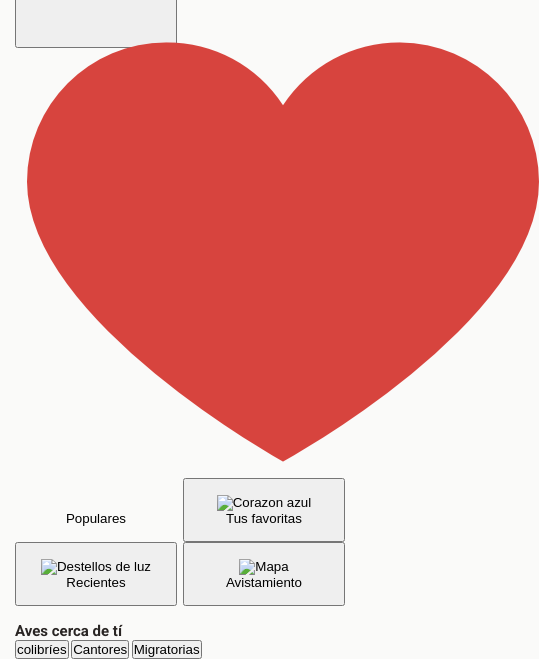
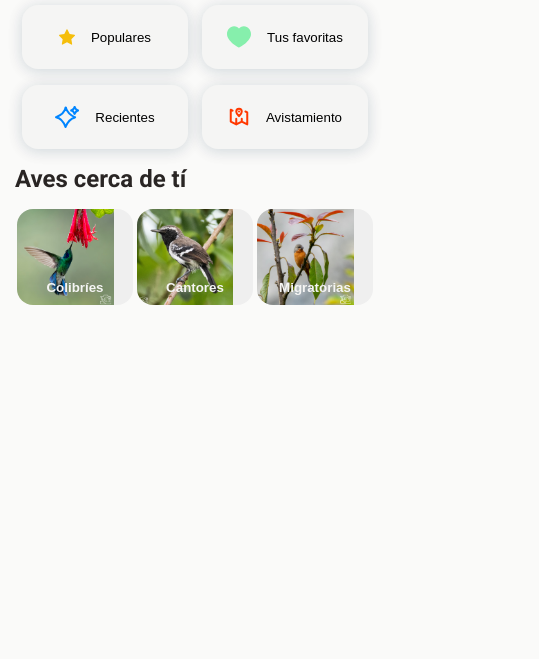
Before and after one commit to heavenndew/Pajariando_vanilla, a plain HTML site: page index.html in a window 390 px wide. Shown: the part 238-897 px from the top of the page, 539 px wide, since content can reach past the window. After the commit the page ends 844 px from the top, so only its background shows below. Drawn offline with Linux system fonts and the light colour scheme.

Commit message:
VersionMobile1.0

```diff
--- a/index.html
+++ b/index.html
@@ -23,11 +23,6 @@
             <a class="logo" href="#"> <span class="logo_pajariando">Pajari</span>Ando</a>
         </section>
 
-        <!-- <section>
-            <button class="button_header" type="submit">Aves</button>
-            <button class="button_header" type="submit">Especies</button>
-            <button class="button_header" type="submit">Avistamiento</button>
-        </section> -->
 
     </header>
 
@@ -42,43 +37,39 @@
             <i class="fa-solid fa-magnifying-glass icon_search" ></i>
         </section>
 
+        <h2 class="titles"> Categorias</h2>
+
         <section class="main_categories">
-            <h1>Categorias</h1>
+
             <button class="box_great">
-                <figure>
-                    <img src="./images/corazon.png" alt="Estrella amarilla">
-                    <figcaption>Populares</figcaption>
-                </figure>
+                <img class="img_categories" src="./images/starVector.svg" alt="Estrella amarilla">
+                <figcaption>Populares</figcaption>
             </button>
             <button class="box_great">
-                <figure>
-                    <img src="" alt="Corazon azul">
+                    <img class="img_categories_heart" src="./images/Heart.svg" alt="Corazon azul">
                     <figcaption>Tus favoritas</figcaption>
-                </figure>
             </button>
             <button class="box_great">
-                <figure>
-                    <img src="" alt="Destellos de luz">
+                    <img class="img_categories_flash" src="./images/flashnew.svg" alt="Destellos de luz">
                     <figcaption>Recientes</figcaption>
-                </figure>
             </button>
             <button class="box_great">
-                <figure>
-                    <img src="" alt="Mapa">
+                    <img class="img_categories_maps" src="./images/map.svg" alt="Mapa">
                     <figcaption>Avistamiento</figcaption>
-                </figure>
             </button>
         </section>
 
+         <h2 class="titles">Aves cerca de tí</h2>
+
         <section class="main_birds">
-            <h1>Aves cerca de tí</h1>
-            <button>
-                colibríes
+
+            <button class="img_colibries">
+                Colibríes
             </button>
-            <button>
+            <button class="img_cantores">
                 Cantores
             </button>
-            <button>
+            <button class="img_migratorias">
                 Migratorias
             </button>
         </section>
@@ -89,6 +80,7 @@
 
 
 
+
 </body>
 
 
--- a/mobile.css
+++ b/mobile.css
@@ -11,7 +11,7 @@ a {
 
 body {
     width: 100vw;
-    height: 100vh;
+    height: auto;
     background-color: #FAFAF9;
     font-family: 'Roboto', sans-serif;
     font-size: 62.5%;
@@ -23,12 +23,12 @@ header {
     height: 5%;
     text-align: center;
     font-size: 1.5rem;
+    margin-bottom: 1rem;
 }
 
 header .logo_pajariando {
     font-weight: bold;
     color: #292524;
-
 }
 
 main {
@@ -47,8 +47,13 @@ main {
 
 .main_info {
     background-image: url(./images/imagen_info.jpeg);
+    background-repeat: no-repeat;
     border-radius: 1rem;
     padding: 1rem;
+    font-size: 0.8rem;
+    display: flex;
+    flex-direction: column;
+    gap: 0.5rem;
 }
 
 .search_input {
@@ -80,20 +85,92 @@ main {
 
 }
 
-.main_info .negrilla_info {
-    font-weight: bold;
-}
-
 .main_categories {
-    font-size: 1.5rem;
-    justify-content: center;
+    width: 100%;
+    display: flex;
+    flex-wrap: wrap;
+    justify-content: space-around;
     align-items: center;
+    row-gap: 1rem;
 }
 
 .box_great {
+    padding: 10px;
+    width: 46%;
+    height: 4rem;
+    display: flex;
+    justify-content: center;
+    align-items: center;
+    gap: 1rem;
+    border: none;
+    border-radius: 16px;
+    background: var(--bg-200, #F5F5F4);
+    box-shadow: 0px 2px 16px 0px rgba(0, 47, 75, 0.10), 0px 2px 16px 0px rgba(0, 47, 75, 0.08);
+}
 
+.titles {
+    display:block;
+    font-size: 1.5rem;
+}
+
+.img_categories {
+    width: 1rem;
+    height: 1rem;
+}
+
+.main_birds {
+    display: flex;
+    justify-content: space-around;
+
+}
+
+.img_colibries {
+    background-image: url(./images/colibri_pn.png);
+    background-size: contain;
+    background-repeat: no-repeat;
     padding: 10px;
-    width: 45%;
-    height: 4rem;
-    gap: 2rem;
+    width: 32%;
+    height: 6rem;
+    display: flex;
+    justify-content: center;
+    align-items: flex-end;
+    gap: 1rem;
+    border: none;
+    border-radius: 16px;
+    color: #F5F5F4;
+    font-weight: 600;
 }
+
+.img_cantores {
+    background-image: url(./images/hormiguero_pechinegro_pn.png);
+    background-size: contain;
+    background-repeat: no-repeat;
+    padding: 10px;
+    width: 32%;
+    height: 6rem;
+    display: flex;
+    justify-content: center;
+    align-items: flex-end;
+    gap: 1rem;
+    border: none;
+    border-radius: 16px;
+    color: #F5F5F4;
+    font-weight: 600;
+}
+
+.img_migratorias {
+    background-image: url(./images/espiguero_ladrillo_pn.png);
+    background-size: contain;
+    background-repeat: no-repeat;
+    padding: 10px;
+    width: 32%;
+    height: 6rem;
+    display: flex;
+    justify-content: center;
+    align-items: flex-end;
+    gap: 1rem;
+    border: none;
+    border-radius: 16px;
+    color: #F5F5F4;
+    font-weight: 600;
+}
```
Also changed, not shown: images/Heart.svg (added), images/flashnew.svg (added), images/map.svg (added), images/starVector.svg (added).
